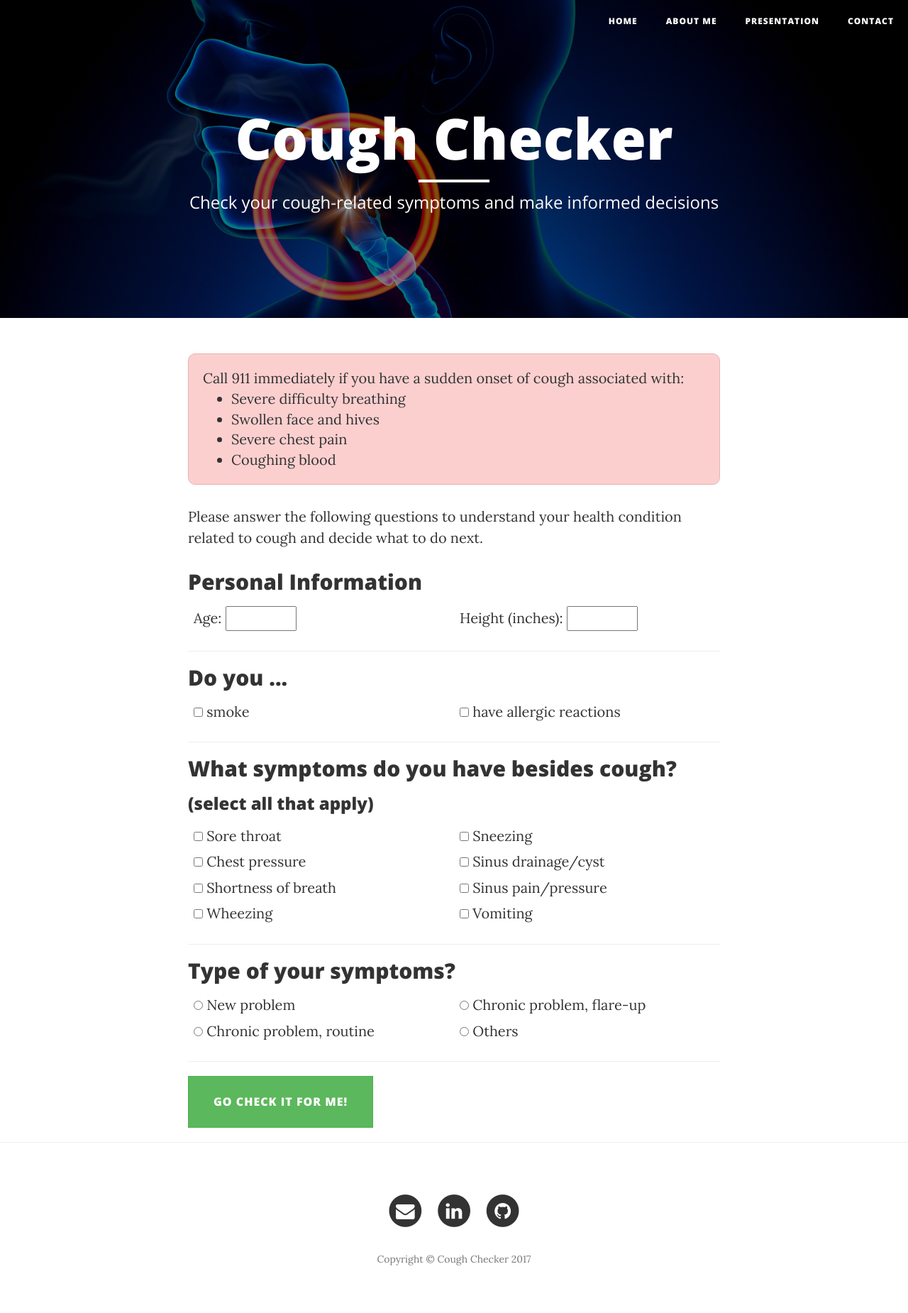
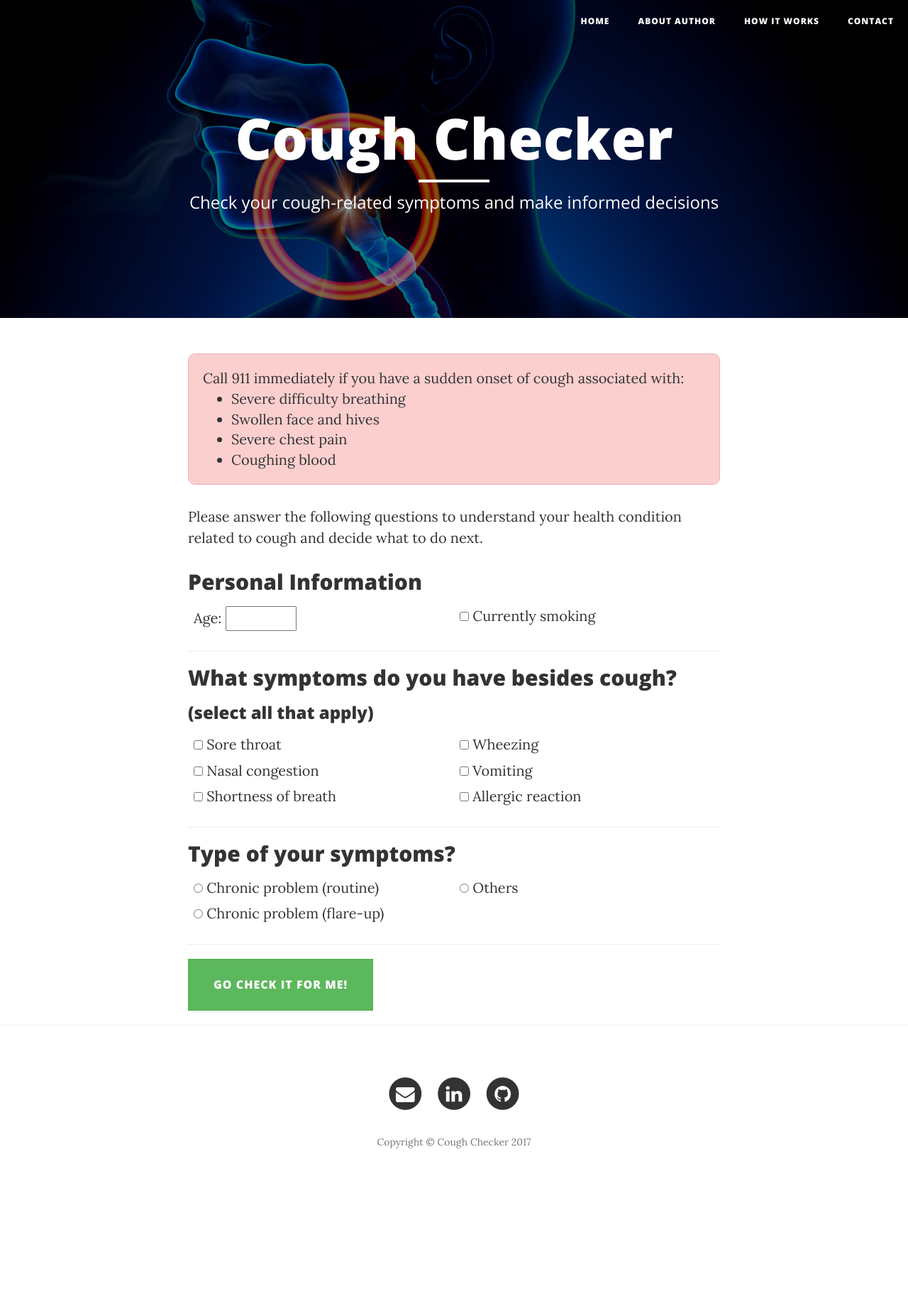
Before and after one commit to yue-huang/CoughChecker, a Flask app: page / in a window 1280 px wide. Shown: the whole page at 71% size. After the commit the page ends 1618 px from the top, so only its background shows below. Run offline with Flask 2, Linux system fonts and the light colour scheme; some libraries are stand-ins or nearby versions.

Commit message:
update to 10 features

```diff
--- a/website/app/a_model.py
+++ b/website/app/a_model.py
@@ -4,7 +4,6 @@ def modelIt(user_input, model_file_name = 'app/data/finalized_model.sav'):
     import pickle
     import numpy as np
     user_input[0] = user_input[0]/92
-    user_input[1] = (user_input[1] - 19) / (77 - 19)
     print('Edited user input:',user_input)
     est_loaded = pickle.load(open(model_file_name, 'rb'))
     testprob = est_loaded.predict_proba(np.array([user_input])).item((0,1))
--- a/website/app/templates/index.html
+++ b/website/app/templates/index.html
@@ -46,10 +46,10 @@
             <a href="index.html">Home</a>
           </li>
           <li>
-            <a href="https://www.linkedin.com/in/huang-yue/" target=“_blank”>About Me</a>
+            <a href="https://www.linkedin.com/in/huang-yue/" target=“_blank”>About author</a>
           </li>
           <li>
-            <a href="https://docs.google.com/presentation/d/1o7JByCHuJUT5_OCHVKYYrp4YCiG-J0Zj3vt6Vp3TfxY/pub?start=false&loop=false&delayms=10000" target=“_blank”>Presentation</a>
+            <a href="https://docs.google.com/presentation/d/1o7JByCHuJUT5_OCHVKYYrp4YCiG-J0Zj3vt6Vp3TfxY/pub?start=false&loop=false&delayms=10000" target=“_blank”>How it works</a>
           </li>
           <li>
             <a href="#email">Contact</a>
@@ -102,18 +102,7 @@
               <div class="question">Age: <input type="number" name="q1"></input></div>
             </div>
             <div class="right">
-              <div class="question">Height (inches): <input type="number" name="q2"></input></div>
-            </div>
-          </div>
-          <hr>
-
-          <h2>Do you ... </h2>
-          <div class="questions">
-            <div class="left">
-              <div class="question"><input type="checkbox" name="q3" value="1"> smoke</div>
-            </div>
-            <div class="right">
-              <div class="question"><input type="checkbox" name="q8" value="1"> have allergic reactions</div>
+              <div class="question"><input type="checkbox" name="q2" value ="1"> Currently smoking</div>
             </div>
           </div>
           <hr>
@@ -122,16 +111,14 @@
             <h3>(select all that apply)</h3>
           <div class="questions">
             <div class="left">
-              <div class="question"><input type="checkbox" name="q14" value="1"> Sore throat</div>
-              <div class="question"><input type="checkbox" name="q7" value="1"> Chest pressure</div>
-              <div class="question"><input type="checkbox" name="q11" value="1"> Shortness of breath</div>
-              <div class="question"><input type="checkbox" name="q12" value="1"> Wheezing</div>
+              <div class="question"><input type="checkbox" name="q7" value="1"> Sore throat</div>
+              <div class="question"><input type="checkbox" name="q9" value="1"> Nasal congestion</div>
+              <div class="question"><input type="checkbox" name="q5" value="1"> Shortness of breath</div>
             </div>
             <div class="right">
-              <div class="question"><input type="checkbox" name="q13" value="1"> Sneezing</div>
-              <div class="question"><input type="checkbox" name="q9" value="1"> Sinus drainage/cyst</div>
-              <div class="question"><input type="checkbox" name="q10" value="1"> Sinus pain/pressure</div>
-              <div class="question"><input type="checkbox" name="q15" value="1"> Vomiting</div>
+              <div class="question"><input type="checkbox" name="q6" value="1"> Wheezing</div>
+              <div class="question"><input type="checkbox" name="q8" value="1"> Vomiting</div>
+              <div class="question"><input type="checkbox" name="q4" value="1"> Allergic reaction</div>
             </div>
           </div>
           <hr>
@@ -139,15 +126,13 @@
           <h2>Type of your symptoms?</h2>
           <div class="questions">
             <div class="left">
-              <div class="question"><input id="q4.0" type="radio" name="q4" value="0" > New problem</div>
-              <div class="question"><input id="q4.1" type="radio" name="q4" value="1"> Chronic problem, routine</div>
+              <div class="question"><input id="q3.1" type="radio" name="q3" value="1"> Chronic problem (routine)</div>
+              <div class="question" ><input id="q3.2" type="radio" name="q3" value="2" > Chronic problem (flare-up)</div>
             </div>
             <div class="right">
-              <div class="question" ><input id="q4.2" type="radio" name="q4" value="2" > Chronic problem, flare-up</div>
-              <div class="question"><input id="q4.3" type="radio" name="q4" value="3" > Others</div>
+              <div class="question"><input id="q3.3" type="radio" name="q3" value="0" > Others</div>
             </div>
           </div>
-
           <hr>
 
           <div>
--- a/website/app/templates/result.html
+++ b/website/app/templates/result.html
@@ -45,10 +45,10 @@
             <a href="index.html">Home</a>
           </li>
           <li>
-            <a href="https://www.linkedin.com/in/huang-yue/" target=“_blank”>About Me</a>
+            <a href="https://www.linkedin.com/in/huang-yue/" target=“_blank”>About author</a>
           </li>
           <li>
-            <a href="https://docs.google.com/presentation/d/1o7JByCHuJUT5_OCHVKYYrp4YCiG-J0Zj3vt6Vp3TfxY/pub?start=false&loop=false&delayms=10000" target=“_blank”>Presentation</a>
+            <a href="https://docs.google.com/presentation/d/1o7JByCHuJUT5_OCHVKYYrp4YCiG-J0Zj3vt6Vp3TfxY/pub?start=false&loop=false&delayms=10000" target=“_blank”>How it works</a>
           </li>
           <li>
             <a href="#email">Contact</a>
--- a/website/app/views.py
+++ b/website/app/views.py
@@ -19,29 +19,22 @@ def result():
         user_input.append(92/2)
 
     if request.form.get('q2'):
-        user_input.append(int(request.form.get('q2')))
-    else:
-        user_input.append((77-19)/2)
-
-    if request.form.get('q3'):
         user_input.append(1)
     else:
         user_input.append(0)
 
-    if request.form.get('q4'):
-        symptom_type = int(request.form.get('q4'))
+    if request.form.get('q3'):
+        symptom_type = int(request.form.get('q3'))
         if symptom_type == 1:
-            user_input = user_input + [1,0,0]
+            user_input = user_input + [1,0]
         elif symptom_type == 2:
-            user_input = user_input + [0,1,0]
-        elif symptom_type == 3:
-            user_input = user_input + [0,0,1]
+            user_input = user_input + [0,1]
         else:
-            user_input = user_input + [0,0,0]
+            user_input = user_input + [0,0]
     else:
-        user_input = user_input + [0,0,0]
+        user_input = user_input + [0,0]
 
-    for feature in ['q7','q8','q9','q10','q11','q12','q13','q14','q15']:
+    for feature in ['q4', 'q5', 'q6', 'q7', 'q8', 'q9']:
         if request.form.get(feature):
             user_input.append(1)
         else:
```
Also changed, not shown: website/app/templates/index-old.html (deleted, +0 -62 lines), website/app/templates/index_original.html (deleted, +0 -30 lines), 1 other file.
